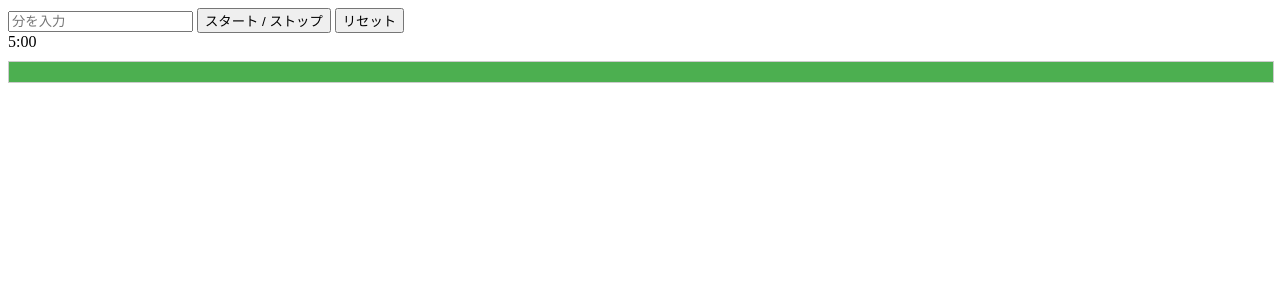
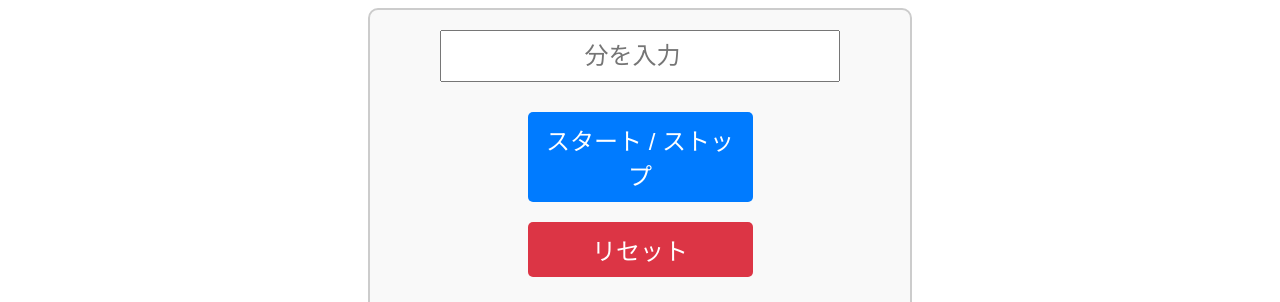
Before and after one commit to kidou3000/1st-typescript-project, a website with bundled scripts: page index.html in a window 1280 px wide. Shown: the top 302 px of the page. Built offline with nearby package versions, Linux system fonts and the light colour scheme.

Commit message:
レイアウトL

```diff
--- a/index.html
+++ b/index.html
@@ -1,4 +1,4 @@
-<div>
+<div id="timerApp">
   <input type="number" id="timeInput" placeholder="分を入力" min="1">
   <button id="startStopButton">スタート / ストップ</button>
   <button id="resetButton">リセット</button>
@@ -9,13 +9,67 @@
 </div>
 
 <style>
+  #timerApp {
+    display: flex;
+    flex-direction: column;
+    align-items: center;
+    max-width: 500px;
+    margin: 0 auto;
+    padding: 20px;
+    border: 2px solid #ccc;
+    border-radius: 10px;
+    background-color: #f9f9f9;
+  }
+
+  #timeInput {
+    width: 80%;
+    font-size: 1.5em;
+    padding: 10px;
+    margin-bottom: 20px;
+    text-align: center;
+  }
+
+  #startStopButton, #resetButton {
+    width: 45%;
+    font-size: 1.5em;
+    padding: 10px;
+    margin: 10px;
+    cursor: pointer;
+    border: none;
+    border-radius: 5px;
+    background-color: #007bff;
+    color: white;
+    transition: background-color 0.3s ease;
+  }
+
+  #resetButton {
+    background-color: #dc3545;
+  }
+
+  #startStopButton:hover {
+    background-color: #0056b3;
+  }
+
+  #resetButton:hover {
+    background-color: #c82333;
+  }
+
+  #timerDisplay {
+    font-size: 3em;
+    margin: 20px 0;
+    text-align: center;
+  }
+
   #progressBarContainer {
     width: 100%;
-    height: 20px;
+    height: 40px;
     background-color: #f3f3f3;
     border: 1px solid #ccc;
-    margin-top: 10px;
+    margin-top: 20px;
+    border-radius: 5px;
+    overflow: hidden;
   }
+
   #progressBar {
     width: 100%;
     height: 100%;
```
Also changed, not shown: countdown_timer.ts (+57 -3 lines).
